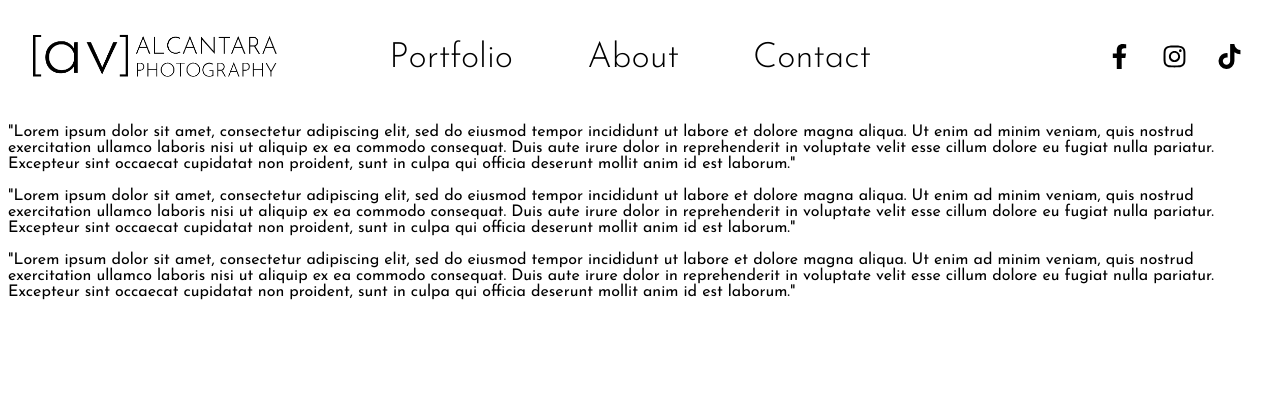
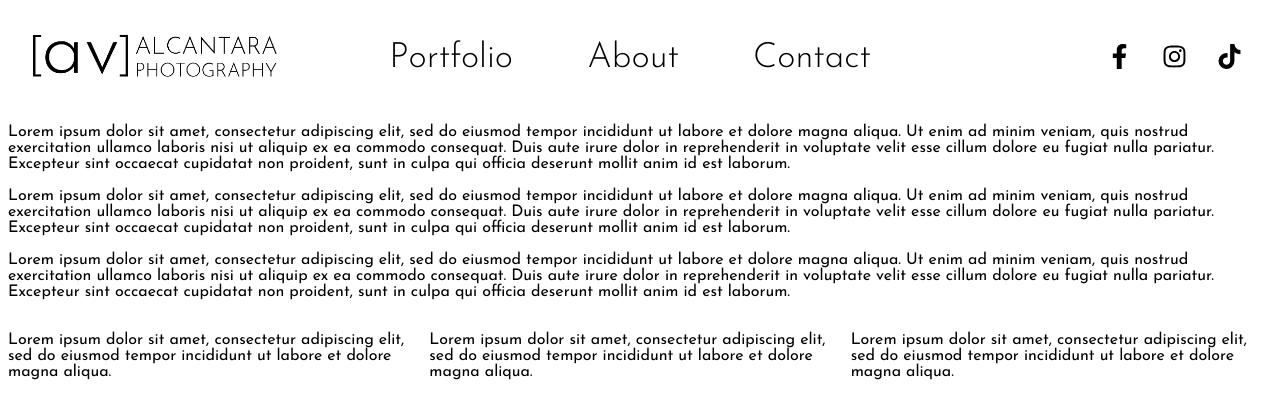
Before and after one commit to adamalcantara/avalcantaraphotography, a React (Create React App) app: page /about in a window 1280 px wide. Shown: the top 418 px of the page. Built offline with nearby package versions, Linux system fonts and the light colour scheme.

Commit message:
Inital CSS imported and added

```diff
--- a/src/Pages/About/About.css
+++ b/src/Pages/About/About.css
@@ -0,0 +1,3 @@
+#testimonials {
+    display: flex;
+}
--- a/src/Pages/About/About.js
+++ b/src/Pages/About/About.js
@@ -1,11 +1,18 @@
 import React from 'react'
+import './About.css'
 
 const About = () => {
   return (
-    <div>
-      <p>"Lorem ipsum dolor sit amet, consectetur adipiscing elit, sed do eiusmod tempor incididunt ut labore et dolore magna aliqua. Ut enim ad minim veniam, quis nostrud exercitation ullamco laboris nisi ut aliquip ex ea commodo consequat. Duis aute irure dolor in reprehenderit in voluptate velit esse cillum dolore eu fugiat nulla pariatur. Excepteur sint occaecat cupidatat non proident, sunt in culpa qui officia deserunt mollit anim id est laborum."</p>
-      <p>"Lorem ipsum dolor sit amet, consectetur adipiscing elit, sed do eiusmod tempor incididunt ut labore et dolore magna aliqua. Ut enim ad minim veniam, quis nostrud exercitation ullamco laboris nisi ut aliquip ex ea commodo consequat. Duis aute irure dolor in reprehenderit in voluptate velit esse cillum dolore eu fugiat nulla pariatur. Excepteur sint occaecat cupidatat non proident, sunt in culpa qui officia deserunt mollit anim id est laborum."</p>
-      <p>"Lorem ipsum dolor sit amet, consectetur adipiscing elit, sed do eiusmod tempor incididunt ut labore et dolore magna aliqua. Ut enim ad minim veniam, quis nostrud exercitation ullamco laboris nisi ut aliquip ex ea commodo consequat. Duis aute irure dolor in reprehenderit in voluptate velit esse cillum dolore eu fugiat nulla pariatur. Excepteur sint occaecat cupidatat non proident, sunt in culpa qui officia deserunt mollit anim id est laborum."</p>
+    <div id="about">
+      <p>Lorem ipsum dolor sit amet, consectetur adipiscing elit, sed do eiusmod tempor incididunt ut labore et dolore magna aliqua. Ut enim ad minim veniam, quis nostrud exercitation ullamco laboris nisi ut aliquip ex ea commodo consequat. Duis aute irure dolor in reprehenderit in voluptate velit esse cillum dolore eu fugiat nulla pariatur. Excepteur sint occaecat cupidatat non proident, sunt in culpa qui officia deserunt mollit anim id est laborum.</p>
+      <p>Lorem ipsum dolor sit amet, consectetur adipiscing elit, sed do eiusmod tempor incididunt ut labore et dolore magna aliqua. Ut enim ad minim veniam, quis nostrud exercitation ullamco laboris nisi ut aliquip ex ea commodo consequat. Duis aute irure dolor in reprehenderit in voluptate velit esse cillum dolore eu fugiat nulla pariatur. Excepteur sint occaecat cupidatat non proident, sunt in culpa qui officia deserunt mollit anim id est laborum.</p>
+      <p>Lorem ipsum dolor sit amet, consectetur adipiscing elit, sed do eiusmod tempor incididunt ut labore et dolore magna aliqua. Ut enim ad minim veniam, quis nostrud exercitation ullamco laboris nisi ut aliquip ex ea commodo consequat. Duis aute irure dolor in reprehenderit in voluptate velit esse cillum dolore eu fugiat nulla pariatur. Excepteur sint occaecat cupidatat non proident, sunt in culpa qui officia deserunt mollit anim id est laborum.</p>
+
+      <div id="testimonials">
+        <p>Lorem ipsum dolor sit amet, consectetur adipiscing elit, sed do eiusmod tempor incididunt ut labore et dolore magna aliqua.</p>
+        <p>Lorem ipsum dolor sit amet, consectetur adipiscing elit, sed do eiusmod tempor incididunt ut labore et dolore magna aliqua.</p>
+        <p>Lorem ipsum dolor sit amet, consectetur adipiscing elit, sed do eiusmod tempor incididunt ut labore et dolore magna aliqua.</p>
+      </div>
 
     </div>
   )
```
